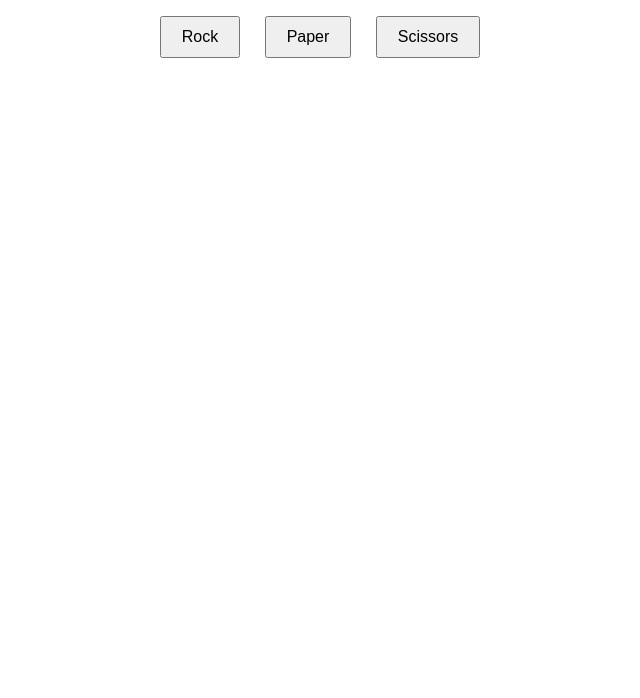
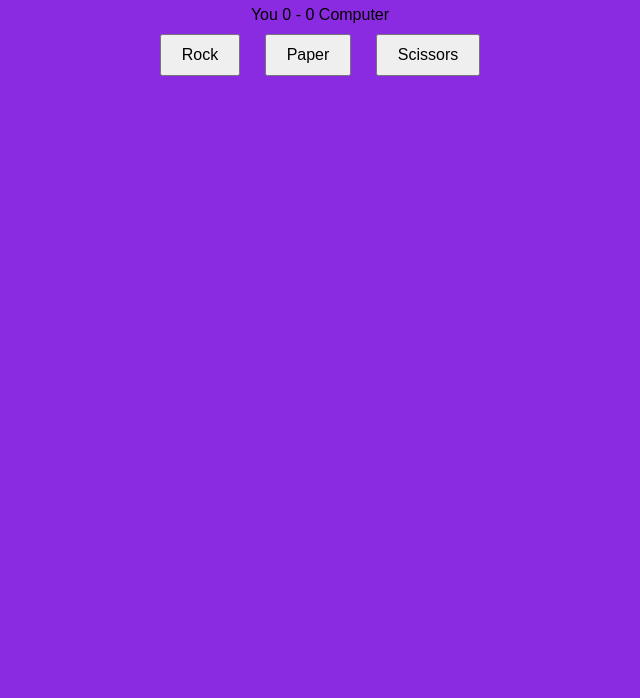
Before and after one commit to Sushma895/Papers, a plain HTML site: page index.html in a window 1280 px wide. Shown: the part 102-800 px from the top of the page, without its empty margins (320-960 px from the left). Drawn offline with Linux system fonts and the light colour scheme.

Commit message:
Update index.html

```diff
--- a/index.html
+++ b/index.html
@@ -9,6 +9,7 @@
             font-family: Arial, sans-serif;
             text-align: center;
             margin-top: 50px;
+            background-color: blueviolet;
         }
         .button {
             padding: 10px 20px;
@@ -24,6 +25,11 @@
 </head>
 <body>
     <h1>Rock Paper Scissors Game</h1>
+    <div class="score-container">
+        <span class="user">You</span>
+        <span id="score"> 0 - 0</span>
+        <span class="Computer"> Computer</span>
+    </div>
     <button class="button" onclick="playGame('rock')">Rock</button>
     <button class="button" onclick="playGame('paper')">Paper</button>
     <button class="button" onclick="playGame('scissors')">Scissors</button>
```
